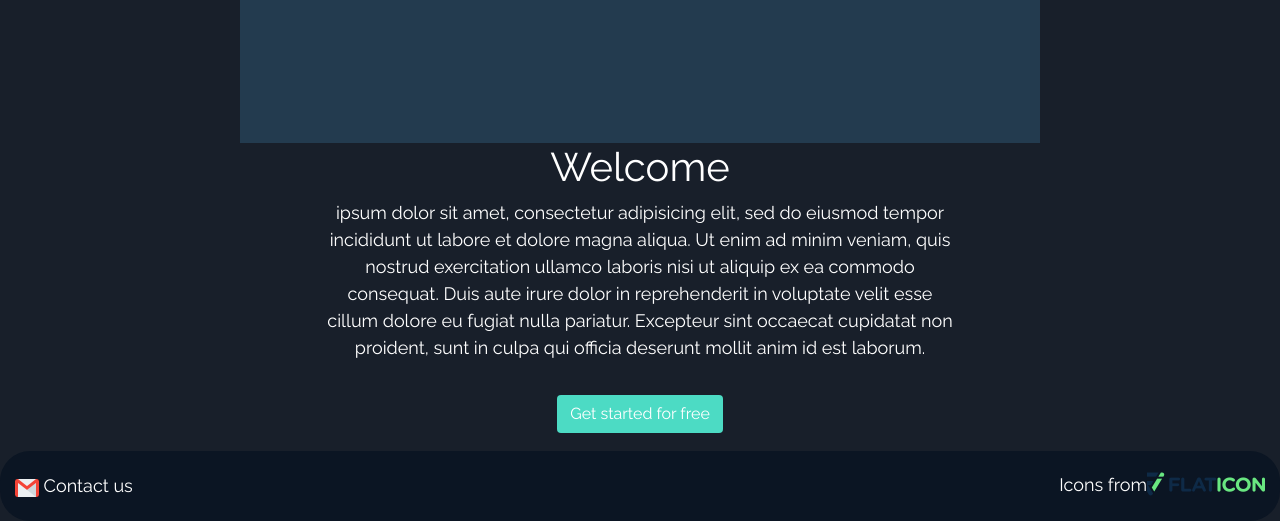
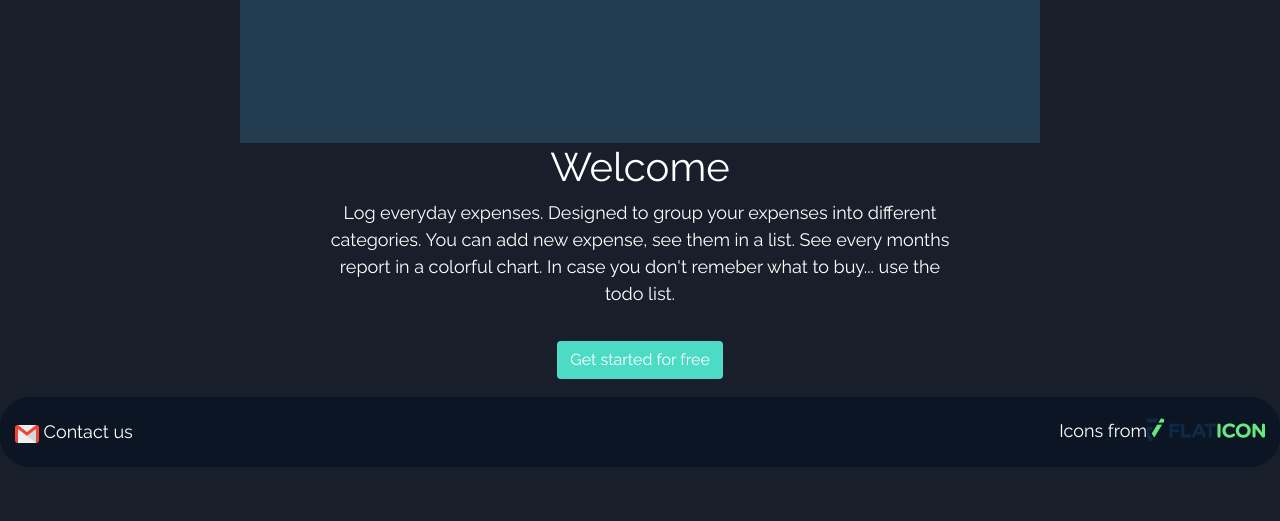
Before and after one commit to jetakasabaqi/money_tracker, a Flask app: page / in a window 1280 px wide. Shown: the part 543-1064 px from the top of the page. After the commit the page ends 1010 px from the top, so only its background shows below. Run offline with Flask 2, Linux system fonts and the light colour scheme; some libraries are stand-ins or nearby versions.

Commit message:
changed the landing_page text

```diff
--- a/templates/index.html
+++ b/templates/index.html
@@ -23,12 +23,11 @@
 			<div class="col-xs-1" align="center">
 				<img src="{{url_for('static',filename = 'img/desk.gif')}}">
 				<h1>Welcome</h1>
-				<p id="landing-description">ipsum dolor sit amet, consectetur adipisicing elit, sed do eiusmod
-				tempor incididunt ut labore et dolore magna aliqua. Ut enim ad minim veniam,
-				quis nostrud exercitation ullamco laboris nisi ut aliquip ex ea commodo
-				consequat. Duis aute irure dolor in reprehenderit in voluptate velit esse
-				cillum dolore eu fugiat nulla pariatur. Excepteur sint occaecat cupidatat non
-				proident, sunt in culpa qui officia deserunt mollit anim id est laborum.</p>
+				<p id="landing-description">Log everyday expenses.
+											Designed to group your expenses into different categories.
+											You can add new expense, see them in a list.
+											See every months report in a colorful chart.
+											In case you don't remeber what to buy... use the todo list.</p>
 				<a href="" class="btn">Get started for free</a>
 			</div>
 			{% include 'includes/footer.html' %}
```
